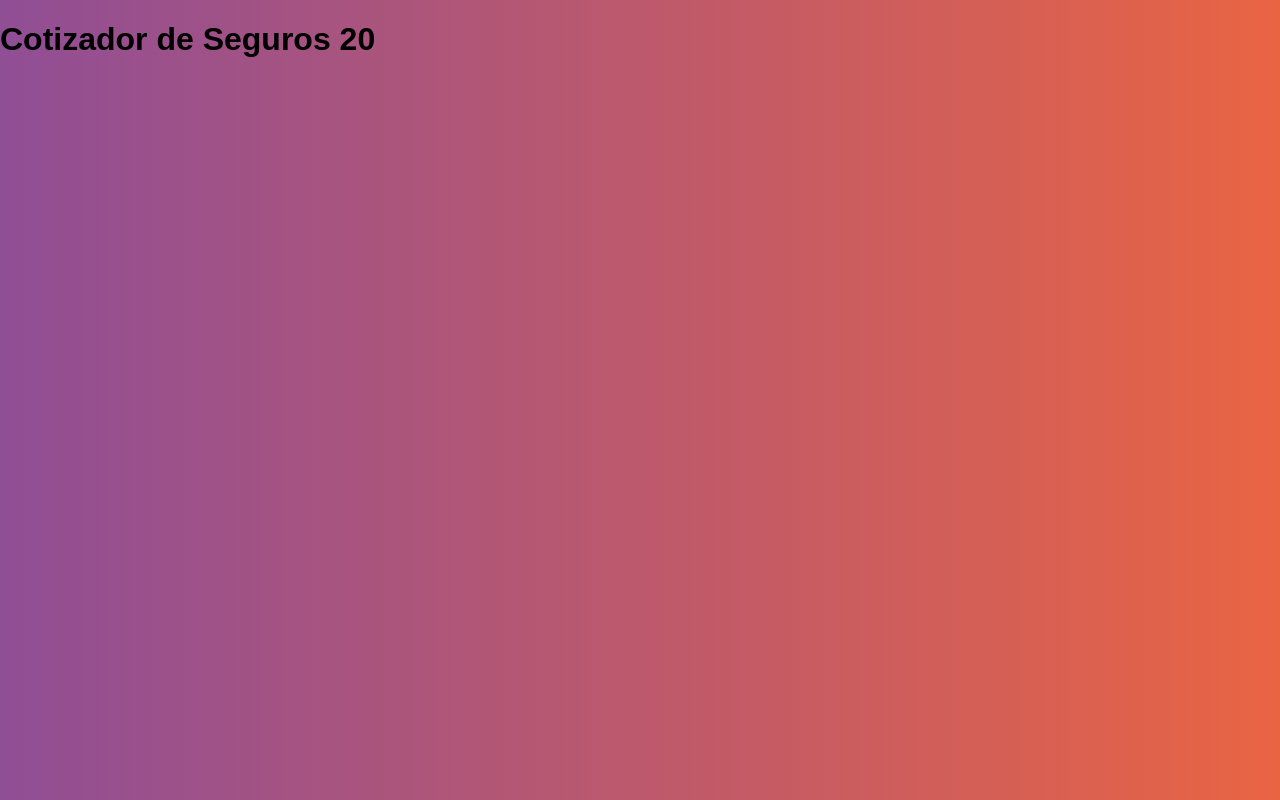
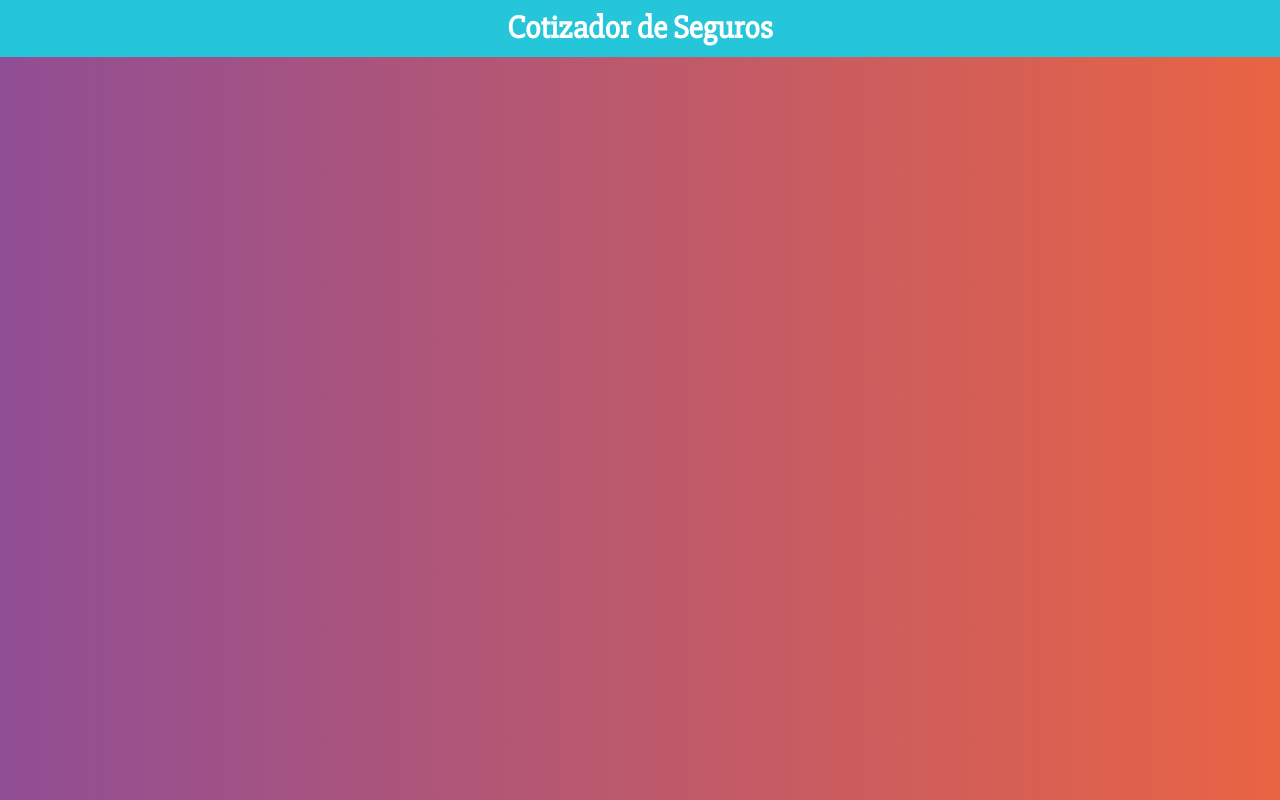
Before and after one commit to AlanGaia/Cotizador-React, a React (Create React App) app: page / in a window 1280 px wide. Built offline with nearby package versions, Linux system fonts and the light colour scheme.

Commit message:
added Emotion for styled components

```diff
--- a/src/components/Header.jsx
+++ b/src/components/Header.jsx
@@ -3,13 +3,23 @@
 
 const ContenedorHeader = styled.header`
   background-color: #26C6DA;
+  padding: 10px;
+  font-weight: bold;
+  color: #FFFFFF;
+`;
+
+const TextoHeader = styled.h1`
+  font-size: 2rem;
+  margin: 0;
+  font-family: 'Slabo 27px', serif;
+  text-align: center;
 `;
 
 const Header = ({titulo}) => {
   return (
-    <header>
-      <h1>{titulo} {titulo.length}</h1>
-    </header>
+    <ContenedorHeader>
+      <TextoHeader>{titulo}</TextoHeader>
+    </ContenedorHeader>
   )
 }
 
```
